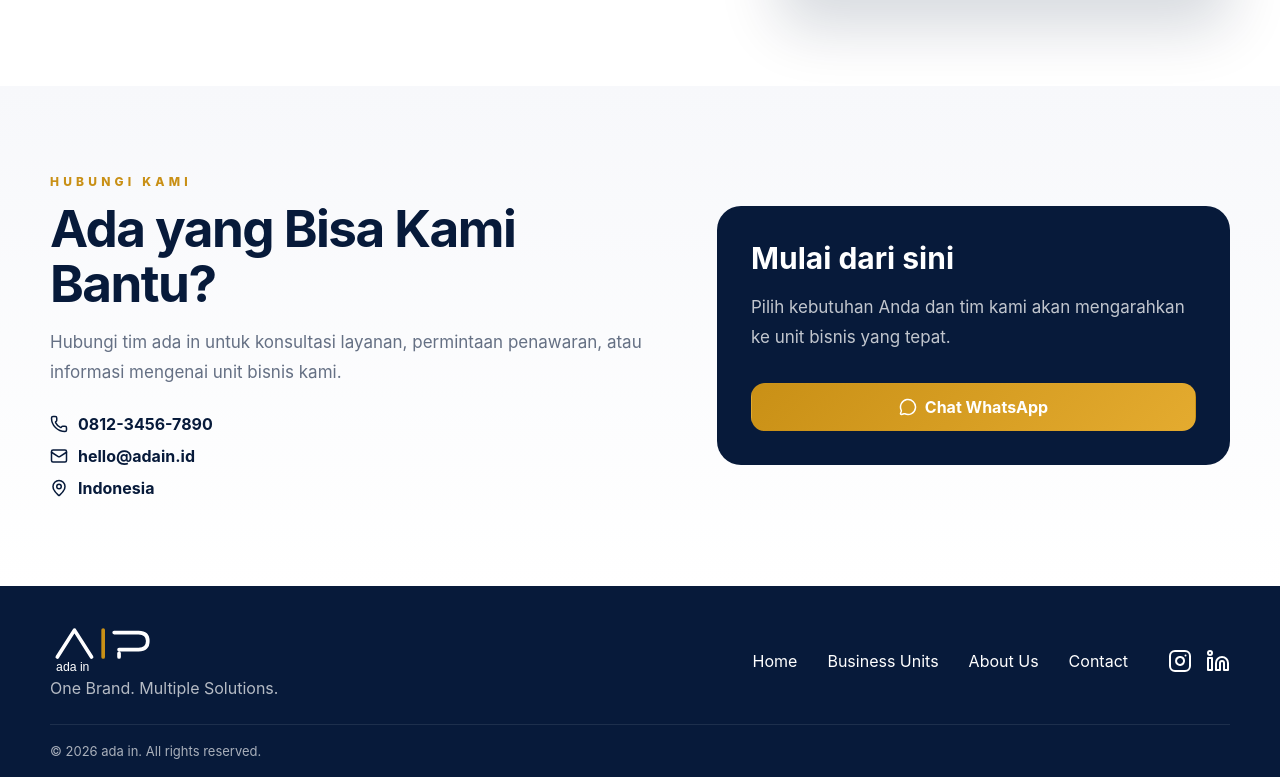
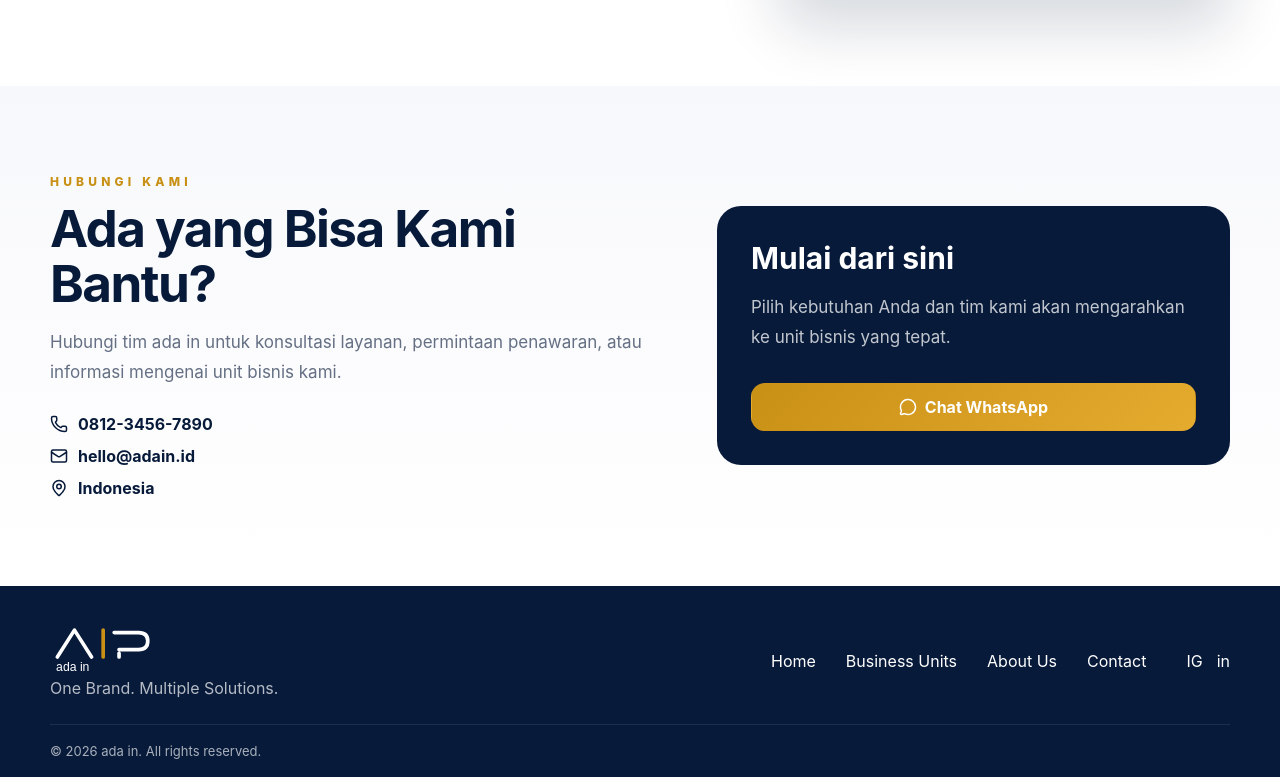
Before and after one commit to adain-lab/adain-website, a React (Vite) app in the folder adain-website-v1/: page / in a window 1280 px wide. Shown: the part 3575-4352 px from the top of the page. Built offline with nearby package versions, Linux system fonts and the light colour scheme.

Commit message:
Add files via upload

```diff
--- a/adain-website-v1/src/main.jsx
+++ b/adain-website-v1/src/main.jsx
@@ -3,7 +3,7 @@ import { createRoot } from 'react-dom/client';
 import {
   Menu, X, ChevronRight, Calculator, Store, BriefcaseBusiness,
   ShieldCheck, Headphones, Boxes, TrendingUp, MessageCircle,
-  Instagram, Linkedin, Mail, Phone, MapPin, ArrowRight
+  Mail, Phone, MapPin, ArrowRight
 } from 'lucide-react';
 import './styles.css';
 
@@ -242,7 +242,7 @@ function App() {
             <button onClick={()=>go('#about')}>About Us</button>
             <button onClick={()=>go('#contact')}>Contact</button>
           </div>
-          <div className="socials"><Instagram/><Linkedin/></div>
+          <div className="socials"><span className="social-text">IG</span><span className="social-text">in</span></div>
         </div>
         <div className="container copyright">© 2026 ada in. All rights reserved.</div>
       </footer>
```
